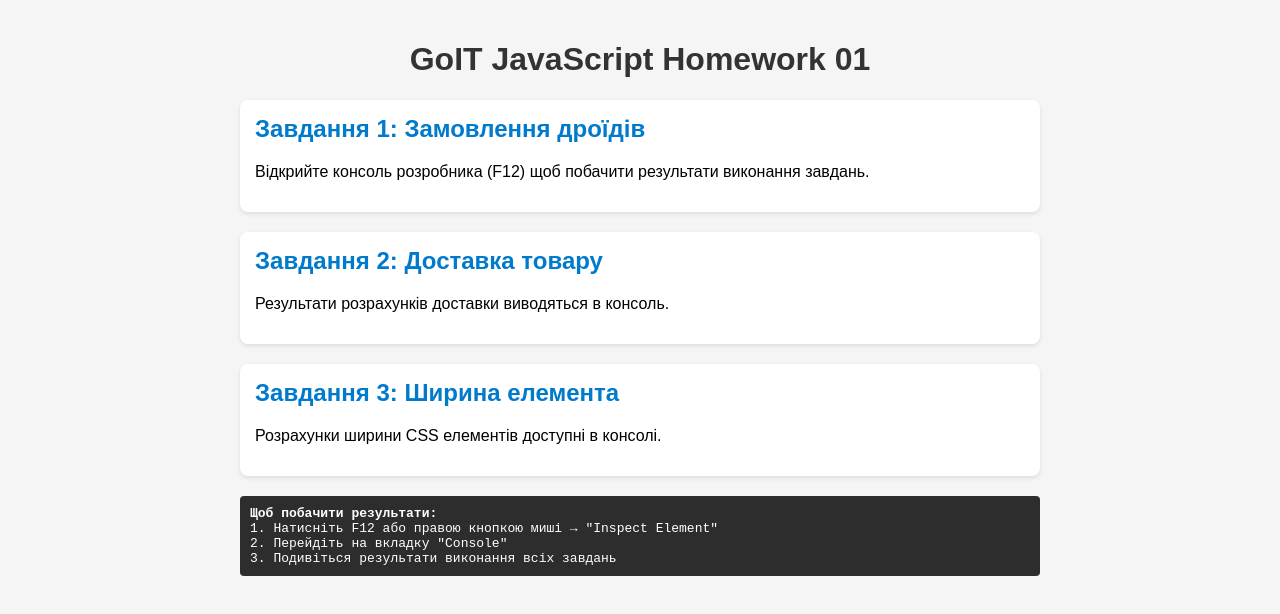
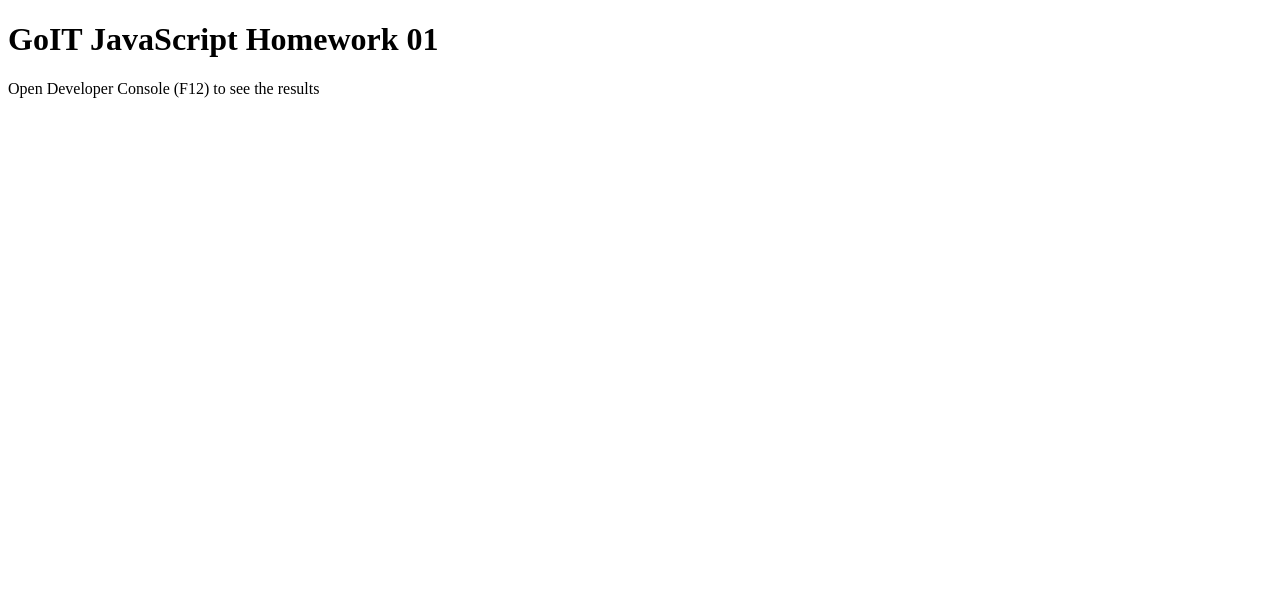
Before and after one commit to rubin666666/goit-js-hw-01, a plain HTML site: page index.html in a window 1280 px wide. Drawn offline with Linux system fonts and the light colour scheme.

Commit message:
Fix: Simplify HTML to resolve script loading issues
- Remove complex CSS and styling that might interfere
- Use simple relative paths for script sources
- Change language to 'en' to avoid potential encoding issues
- Minimal HTML structure for better compatibility
- Focus on core functionality

```diff
--- a/index.html
+++ b/index.html
@@ -1,70 +1,16 @@
 <!DOCTYPE html>
-<html lang="uk">
+<html lang="en">
 <head>
     <meta charset="UTF-8">
     <meta name="viewport" content="width=device-width, initial-scale=1.0">
     <title>GoIT JS HW 01</title>
-    <style>
-        body {
-            font-family: Arial, sans-serif;
-            max-width: 800px;
-            margin: 0 auto;
-            padding: 20px;
-            background-color: #f5f5f5;
-        }
-        h1 {
-            color: #333;
-            text-align: center;
-        }
-        .task {
-            background: white;
-            margin: 20px 0;
-            padding: 15px;
-            border-radius: 8px;
-            box-shadow: 0 2px 4px rgba(0,0,0,0.1);
-        }
-        .task h2 {
-            color: #007acc;
-            margin-top: 0;
-        }
-        .console-output {
-            background: #2d2d2d;
-            color: #fff;
-            padding: 10px;
-            border-radius: 4px;
-            font-family: monospace;
-            margin: 10px 0;
-        }
-    </style>
 </head>
 <body>
     <h1>GoIT JavaScript Homework 01</h1>
+    <p>Open Developer Console (F12) to see the results</p>
 
-    <div class="task">
-        <h2>Завдання 1: Замовлення дроїдів</h2>
-        <p>Відкрийте консоль розробника (F12) щоб побачити результати виконання завдань.</p>
-    </div>
-
-    <div class="task">
-        <h2>Завдання 2: Доставка товару</h2>
-        <p>Результати розрахунків доставки виводяться в консоль.</p>
-    </div>
-
-    <div class="task">
-        <h2>Завдання 3: Ширина елемента</h2>
-        <p>Розрахунки ширини CSS елементів доступні в консолі.</p>
-    </div>
-
-    <div class="console-output">
-        <strong>Щоб побачити результати:</strong><br>
-        1. Натисніть F12 або правою кнопкою миші → "Inspect Element"<br>
-        2. Перейдіть на вкладку "Console"<br>
-        3. Подивіться результати виконання всіх завдань
-    </div>
-
-    <!-- Підключення JavaScript файлів -->
-    <script src="./js/task-1.js"></script>
-    <script src="./js/task-2.js"></script>
-    <script src="./js/task-3.js"></script>
+    <script src="js/task-1.js"></script>
+    <script src="js/task-2.js"></script>
+    <script src="js/task-3.js"></script>
 </body>
 </html>
```
